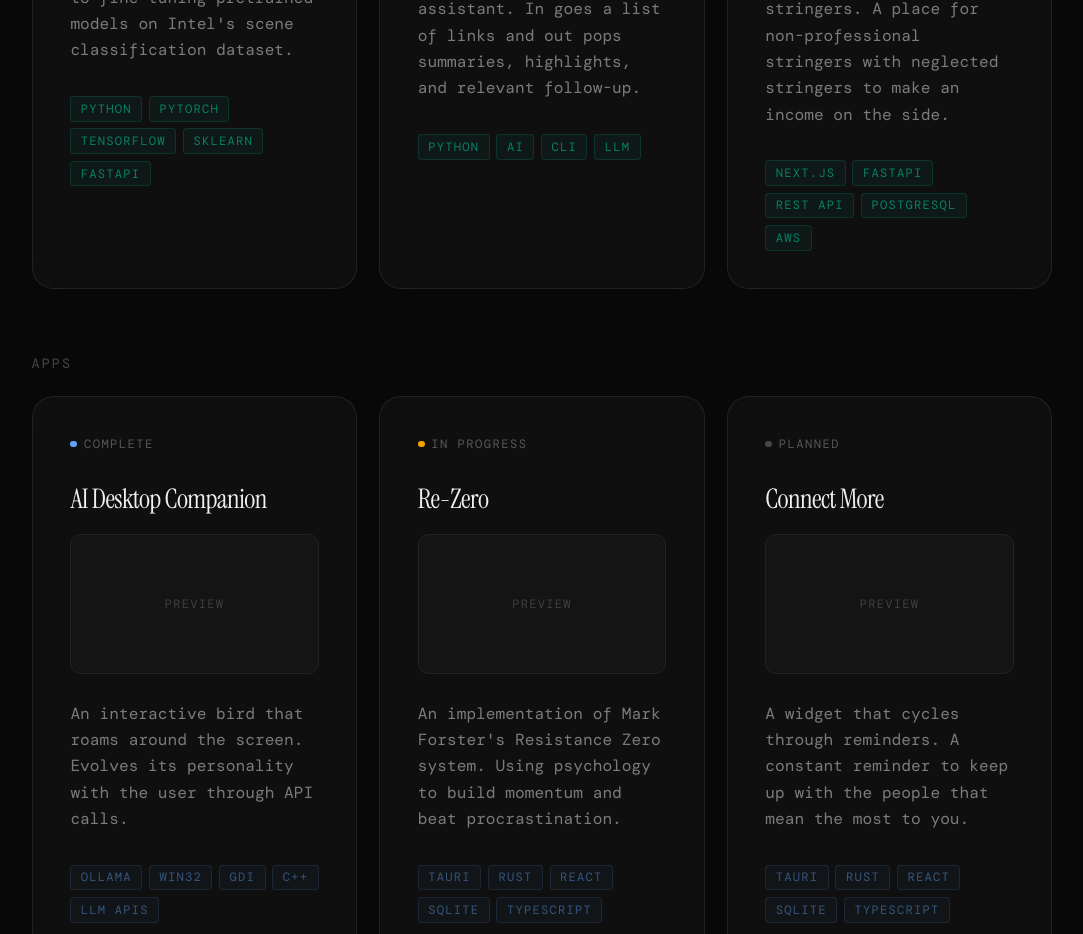
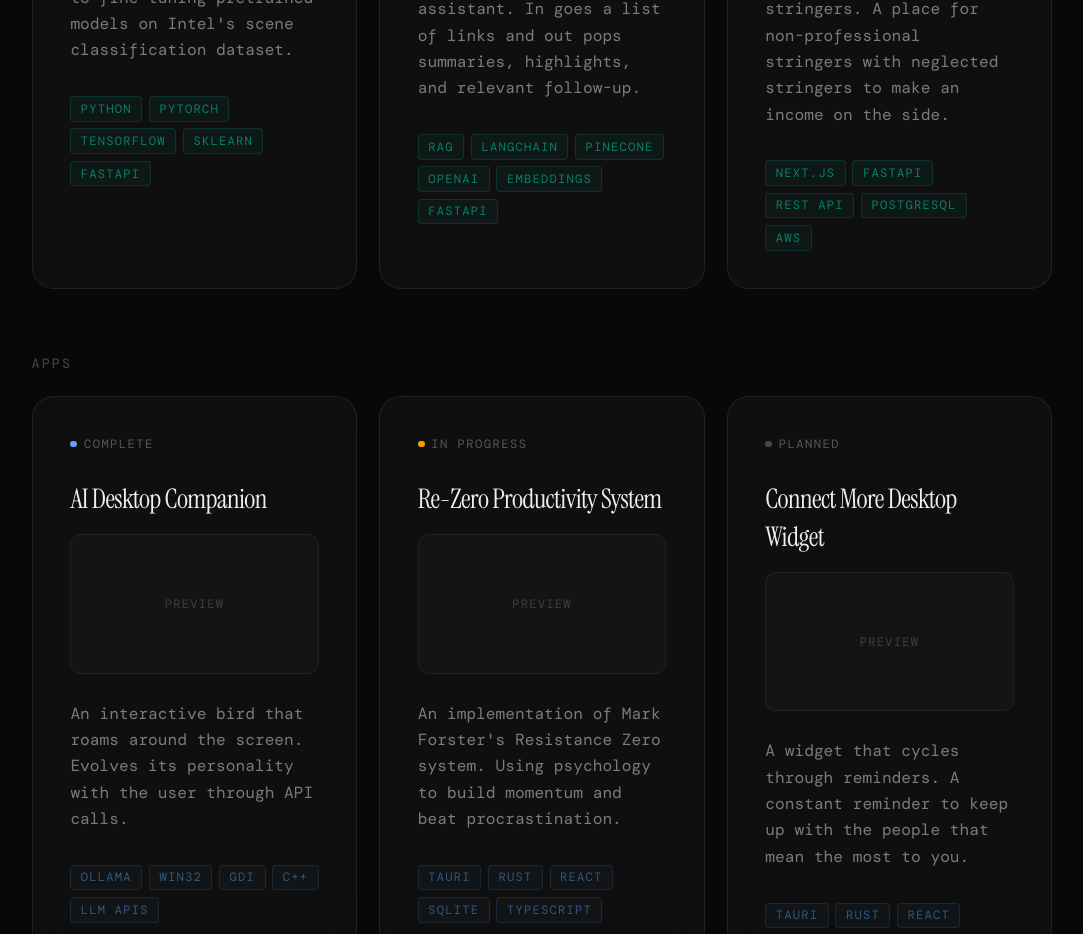
Before and after one commit to ivanOzerets/Portfolio, a Next.js app: page / in a window 1280 px wide. Shown: the part 980-1914 px from the top of the page, without its empty margins (98-1181 px from the left). Built offline with nearby package versions, Linux system fonts and the light colour scheme; a web font is replaced by a local one.

Commit message:
small text changes

```diff
--- a/src/app/page.tsx
+++ b/src/app/page.tsx
@@ -17,7 +17,7 @@ const PROJECTS = [
     slug: "greatbase-tennis-rag-assistant",
     title: "GreatBase Tennis RAG Assistant",
     description: "A personal AI research assistant. In goes a list of links and out pops summaries, highlights, and relevant follow-up.",
-    tags: ["Python", "AI", "CLI", "LLM"],
+    tags: ["RAG", "LangChain", "Pinecone", "OpenAI", "Embeddings", "FastAPI"],
     status: "in progress",
     disabled: true,
   },
@@ -42,7 +42,7 @@ const APPS = [
   },
   {
     slug: "re-zero",
-    title: "Re-Zero",
+    title: "Re-Zero Productivity System",
     description: "An implementation of Mark Forster's Resistance Zero system. Using psychology to build momentum and beat procrastination.",
     tags: ["Tauri", "Rust", "React", "SQLite", "TypeScript"],
     status: "in progress",
@@ -50,7 +50,7 @@ const APPS = [
   },
   {
     slug: "connect-more",
-    title: "Connect More",
+    title: "Connect More Desktop Widget",
     description: "A widget that cycles through reminders. A constant reminder to keep up with the people that mean the most to you.",
     tags: ["Tauri", "Rust", "React", "SQLite", "TypeScript"],
     status: "planned",
```
